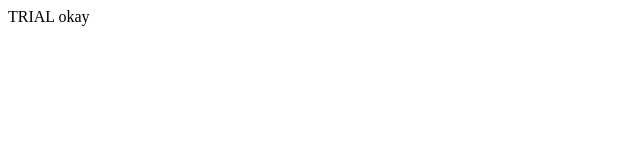
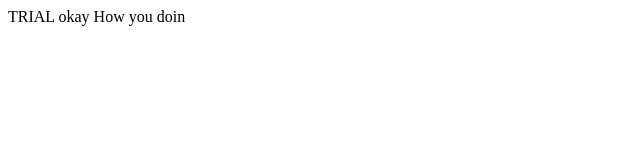
Before and after one commit to Charmierajan/CodeForGood2021, a plain HTML site: page index.html in a window 1280 px wide. Shown: the whole page, without its empty margins (0-640 px from the left). Drawn offline with Linux system fonts and the light colour scheme.

Commit message:
added in develop branch

```diff
--- a/index.html
+++ b/index.html
@@ -2,5 +2,6 @@
     <head>TRIAL</head>
     <body>
         okay
+        How you doin
     </body>
 </html>
```
